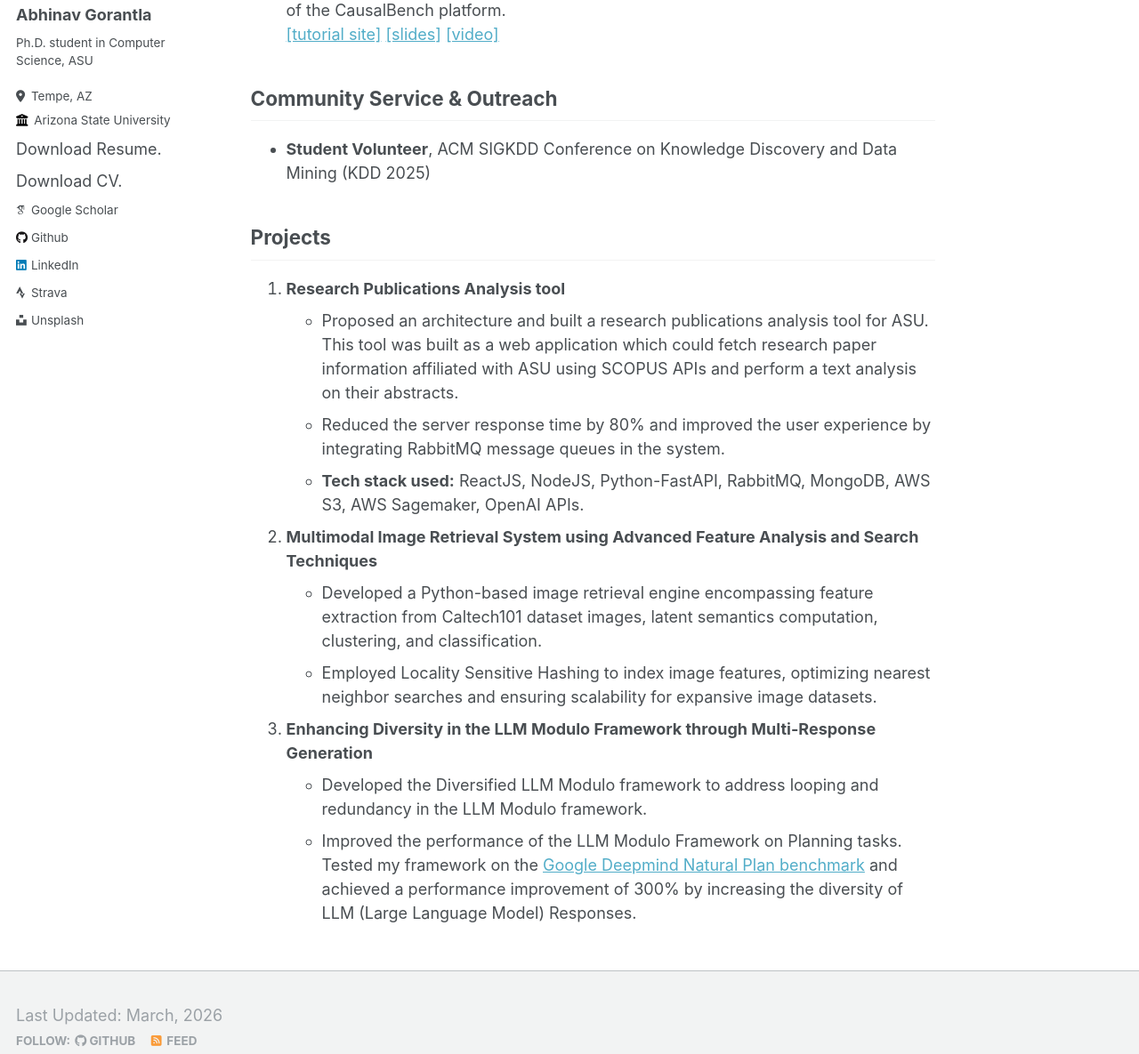
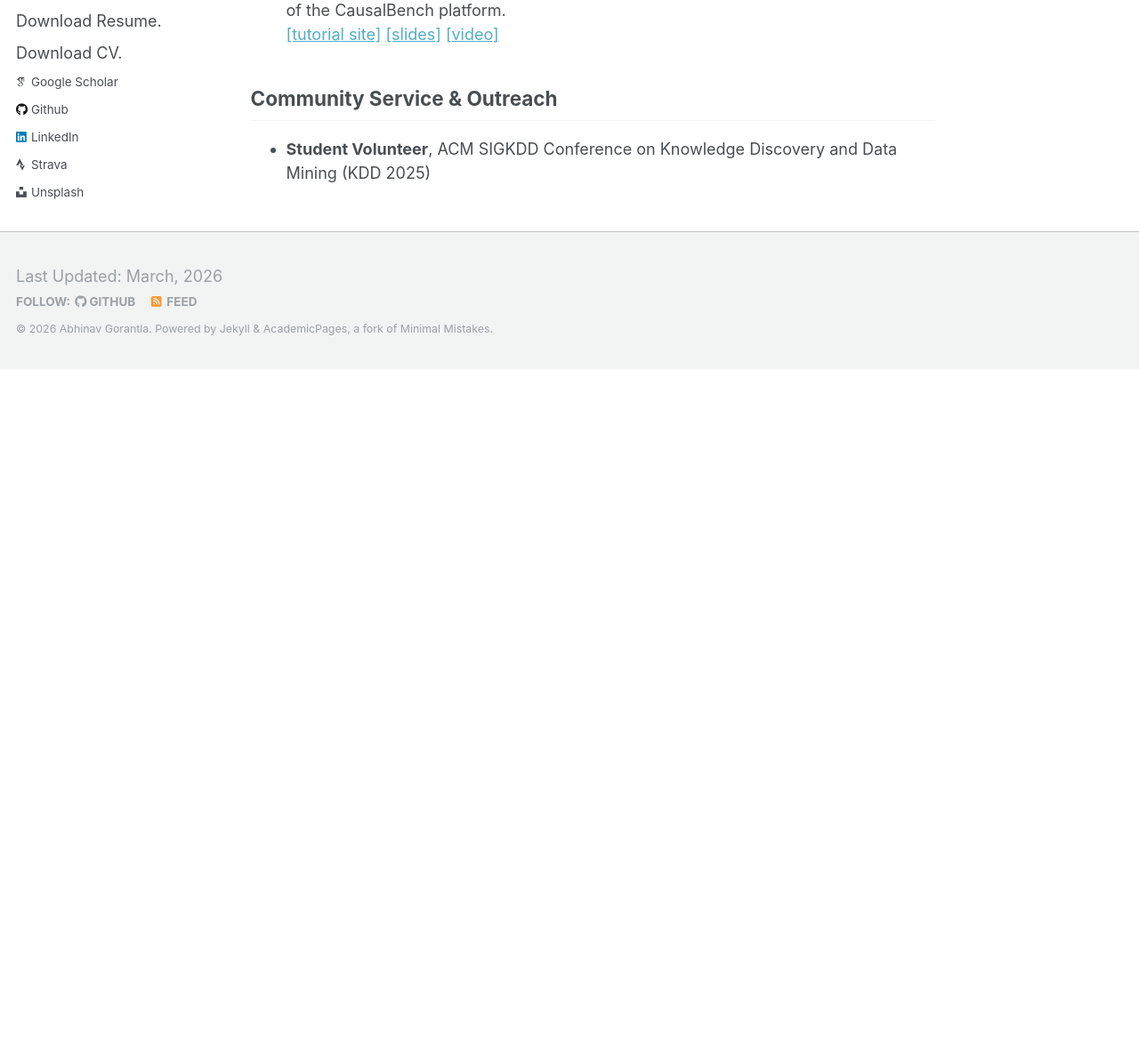
Before and after one commit to AbhinavGor/abhinavgor.github.io, a Jekyll site: the page built from _pages/about.md, in a window 1280 px wide and 1400 px high, scrolled down 2923 px, cut to the strip 215-1400 px from the top of the window. Shown: the whole strip at 89% size. Built offline with Jekyll 4.4.1, drawn with Linux system fonts in a browser that asks for light colours; some web fonts are replaced; after the commit the page ends 3553 px from its top, so only the background shows below that.

Commit message:
remove projects section

```diff
--- a/_pages/about.md
+++ b/_pages/about.md
@@ -76,18 +76,3 @@ My research lies at the intersection of causal machine learning, multi-objective
 
 ## Community Service & Outreach
 * **Student Volunteer**, ACM SIGKDD Conference on Knowledge Discovery and Data Mining (KDD 2025)
-
-## Projects
-
-1. **Research Publications Analysis tool**
-   - Proposed an architecture and built a research publications analysis tool for ASU. This tool was built as a web application which could fetch research paper information affiliated with ASU using SCOPUS APIs and perform a text analysis on their abstracts.
-   - Reduced the server response time by 80% and improved the user experience by integrating RabbitMQ message queues in the system.
-   - **Tech stack used:** ReactJS, NodeJS, Python-FastAPI, RabbitMQ, MongoDB, AWS S3, AWS Sagemaker, OpenAI APIs.
-2. **Multimodal Image Retrieval System using Advanced Feature Analysis and Search Techniques**
-   - Developed a Python-based image retrieval engine encompassing feature extraction from Caltech101 dataset images, latent semantics computation, clustering, and classification.
-   - Employed Locality Sensitive Hashing to index image features, optimizing nearest neighbor searches and ensuring scalability for expansive image datasets.
-3. **Enhancing Diversity in the LLM Modulo Framework through Multi-Response Generation**
-   - Developed the Diversified LLM Modulo framework to address looping and redundancy in the LLM Modulo framework.
-   - Improved the performance of the LLM Modulo Framework on Planning tasks. Tested my framework on the [Google Deepmind Natural Plan benchmark](https://github.com/google-deepmind/natural-plan) and achieved a performance improvement of 300% by increasing the diversity of LLM (Large Language Model) Responses.
-
-<!-- [![Visit tracker](https://mapmyvisitors.com/map.png?cl=ffffff&w=a&t=t&d=WZOKWdh_jqsLTegV7MhXolepLGxHeA92Gxx2VcwD_hQ&co=2d78ad&ct=ffffff)](https://mapmyvisitors.com/web/1bwk8 "Visit tracker") -->
```
